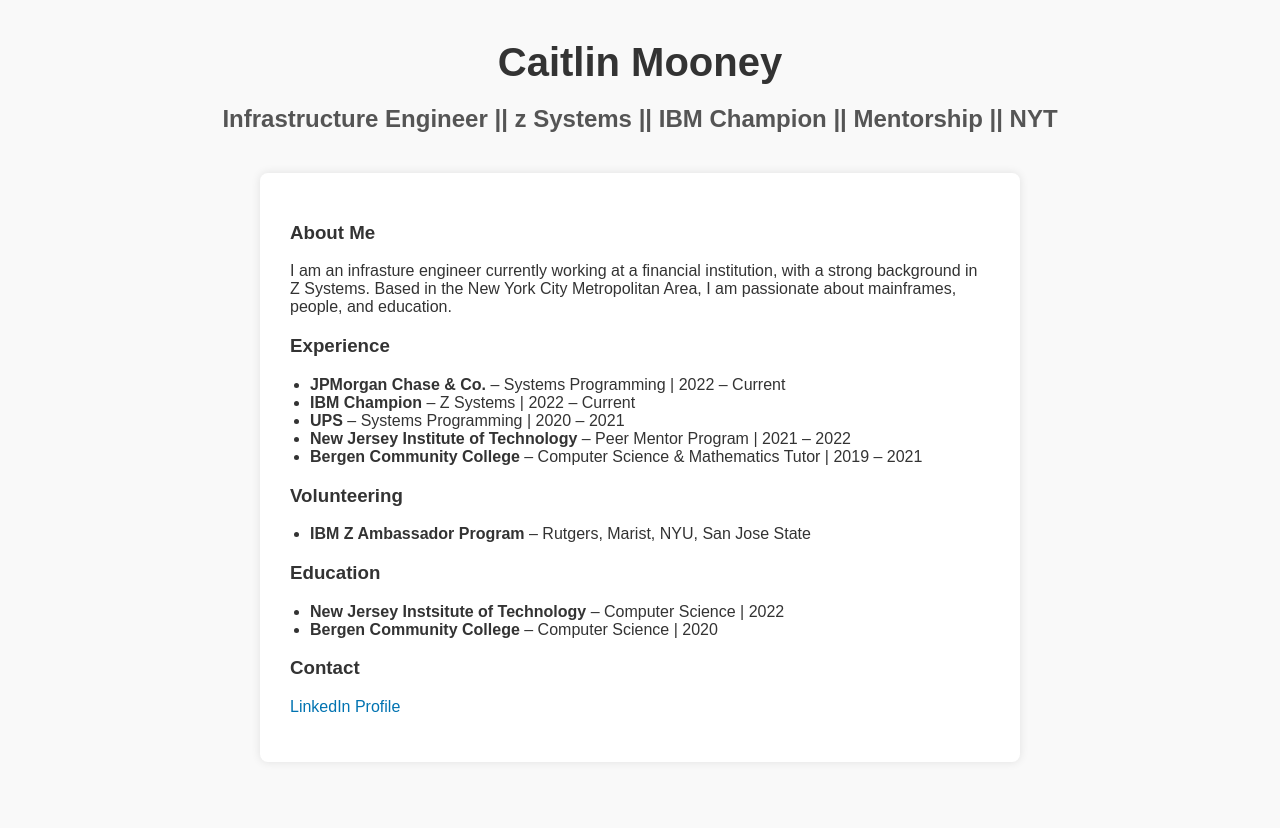
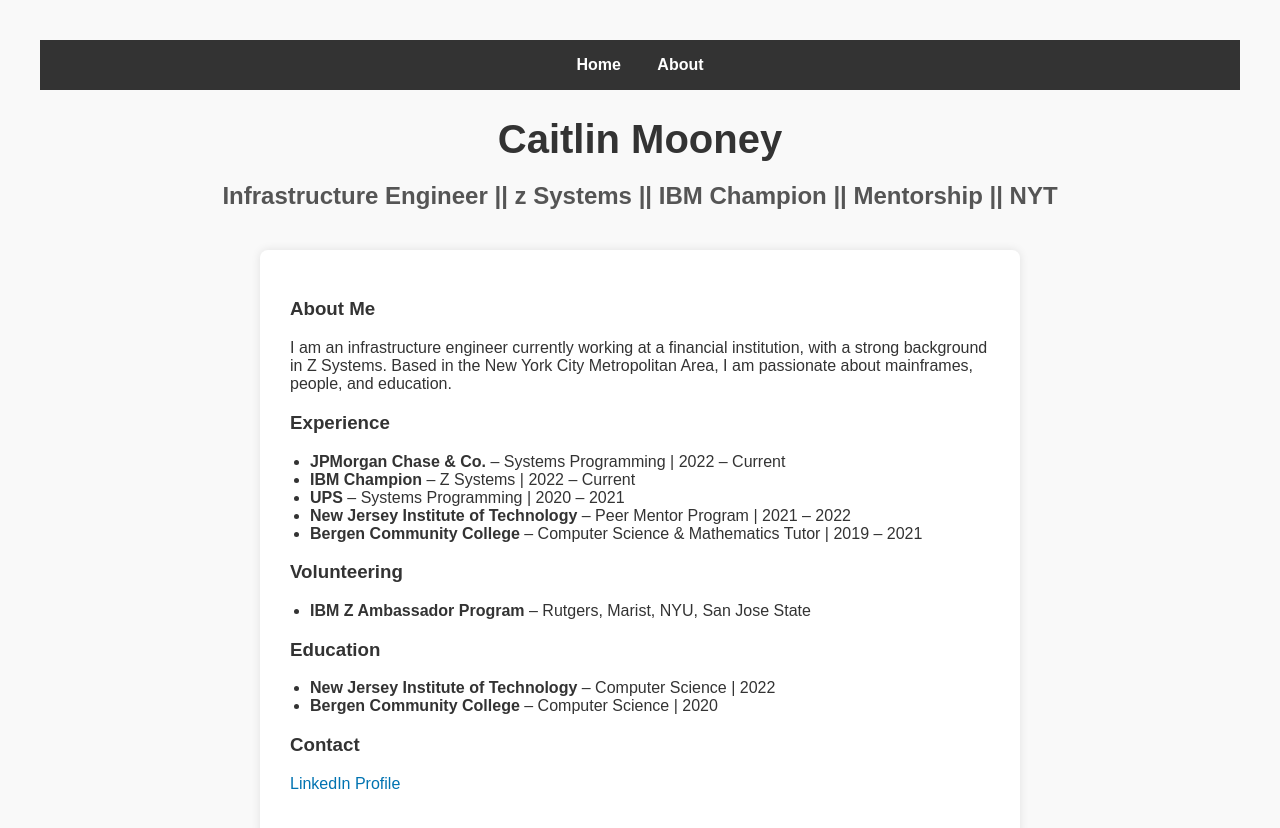
Before and after one commit to MooKnee/my-website, a plain HTML site: page about.html in a window 1280 px wide. Before the commit the page ends 802 px from the top, so only its background shows below. Drawn offline with Linux system fonts and the light colour scheme.

Commit message:
Update about.html

```diff
--- a/about.html
+++ b/about.html
@@ -1,70 +1,25 @@
 <!DOCTYPE html>
 <html lang="en">
-<!--
 <head>
   <meta charset="UTF-8" />
   <meta name="viewport" content="width=device-width, initial-scale=1.0"/>
   <title>Caitlin Mooney – About</title>
-  <style>
-    body {
-      font-family: Arial, sans-serif;
-      margin: 40px;
-      background-color: #f9f9f9;
-      color: #333;
-    }
-    header {
-      text-align: center;
-      margin-bottom: 40px;
-    }
-    h1 {
-      font-size: 2.5em;
-      margin-bottom: 0.2em;
-    }
-    h2 {
-      font-size: 1.5em;
-      color: #555;
-    }
-    section {
-      max-width: 700px;
-      margin: auto;
-      background: #fff;
-      padding: 30px;
-      border-radius: 8px;
-      box-shadow: 0 0 10px rgba(0,0,0,0.1);
-    }
-    a {
-      color: #0073b1;
-      text-decoration: none;
-    }
-    a:hover {
-      text-decoration: underline;
-    }
-    ul {
-      list-style-type: disc;
-      padding-left: 20px;
-    }
-  </style>
+  <link rel="stylesheet" href="style.css" />
 </head>
--->
-<head>
-    <meta charset="UTF-8" />
-    <meta name="viewport" content="width=device-width, initial-scale=1.0"/>
-    <title>Caitlin Mooney - About</title>
-    <link rel="stylesheet" href="style.css" />
-  </head>
-
 <body>
+  <nav>
+    <a href="index.html">Home</a>
+    <a href="about.html">About</a>
+  </nav>
   <header>
     <h1>Caitlin Mooney</h1>
     <h2>Infrastructure Engineer || z Systems || IBM Champion || Mentorship || NYT</h2>
   </header>
-
   <section>
     <h3>About Me</h3>
     <p>
-      I am an infrasture engineer currently working at a financial institution, with a strong background in Z Systems. Based in the New York City Metropolitan Area, I am passionate about mainframes, people, and education.
+      I am an infrastructure engineer currently working at a financial institution, with a strong background in Z Systems. Based in the New York City Metropolitan Area, I am passionate about mainframes, people, and education.
     </p>
-
     <h3>Experience</h3>
     <ul>
       <li><strong>JPMorgan Chase & Co.</strong> – Systems Programming | 2022 – Current</li>
@@ -73,18 +28,15 @@
       <li><strong>New Jersey Institute of Technology</strong> – Peer Mentor Program | 2021 – 2022</li>
       <li><strong>Bergen Community College</strong> – Computer Science & Mathematics Tutor | 2019 – 2021</li>
     </ul>
-
     <h3>Volunteering</h3>
     <ul>
       <li><strong>IBM Z Ambassador Program</strong> – Rutgers, Marist, NYU, San Jose State</li>
     </ul>
-
     <h3>Education</h3>
     <ul>
-      <li><strong>New Jersey Instsitute of Technology</strong> – Computer Science | 2022 </li>
+      <li><strong>New Jersey Institute of Technology</strong> – Computer Science | 2022 </li>
       <li><strong>Bergen Community College</strong> – Computer Science | 2020 </li>
     </ul>
-
     <h3>Contact</h3>
     <p>
       <a href="https://www.linkedin.com/in/caitlin-mooney-6089b5126/" target="_blank">LinkedIn Profile</a>
```
